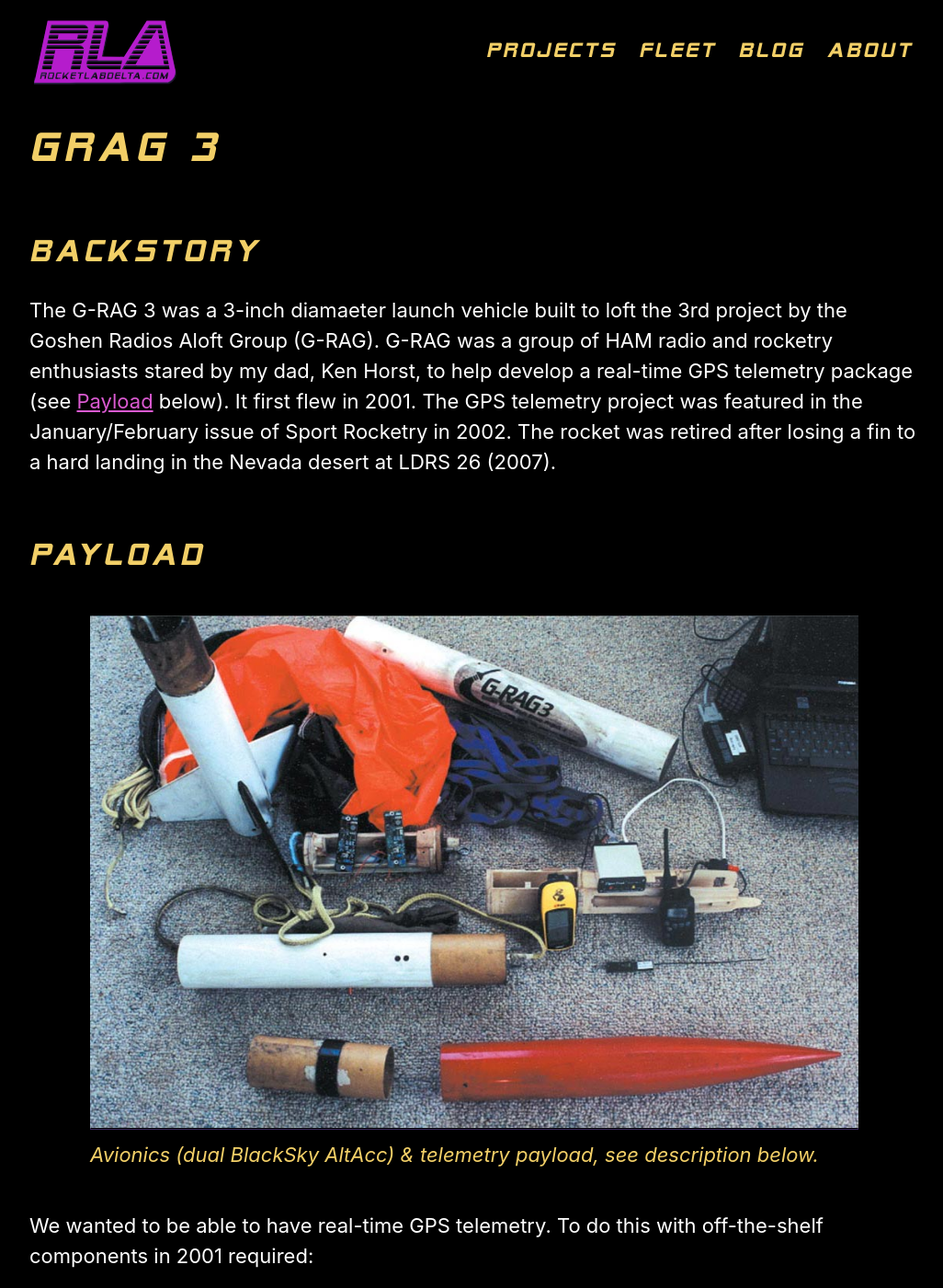
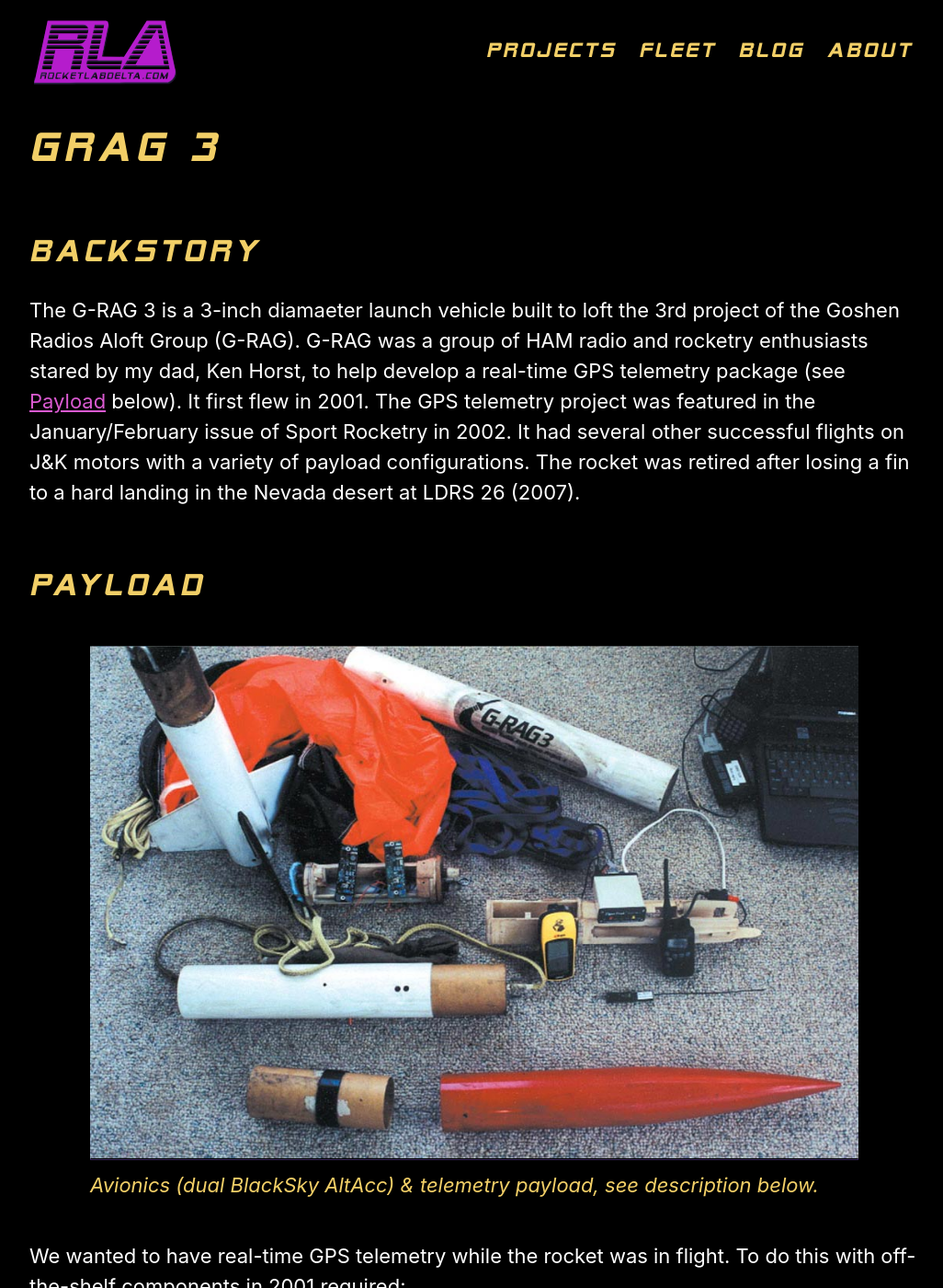
Before and after one commit to rocketlabdelta/rocketlabdelta.com, a Jekyll site: the page built from _fleet/g-rag-3.md, in a window 1280 px wide and 1400 px high. Shown: the whole window at 92% size, without its empty margins (124-1150 px from the left). Built offline with Jekyll 4.4.1, drawn with Linux system fonts in a browser that asks for light colours; some of the changed text lies outside the part shown.

Commit message:
Copy editing

```diff
--- a/_fleet/g-rag-3.md
+++ b/_fleet/g-rag-3.md
@@ -32,10 +32,11 @@ specifications:
 
 ## Backstory
 
-The G-RAG 3 was a 3-inch diamaeter launch vehicle built to loft the 3rd project by the Goshen Radios Aloft Group (G-RAG).
+The G-RAG 3 is a 3-inch diamaeter launch vehicle built to loft the 3rd project of the Goshen Radios Aloft Group (G-RAG).
 G-RAG was a group of HAM radio and rocketry enthusiasts stared by my dad, Ken Horst, to help develop a real-time GPS telemetry package (see [Payload][1] below).
 It first flew in 2001.
 The GPS telemetry project was featured in the January/February issue of Sport Rocketry in 2002.
+It had several other successful flights on J&K motors with a variety of payload configurations.
 The rocket was retired after losing a fin to a hard landing in the Nevada desert at LDRS 26 (2007).
 
 ## Payload
@@ -46,7 +47,7 @@ The rocket was retired after losing a fin to a hard landing in the Nevada desert
   <figcaption>Avionics (dual BlackSky AltAcc) &amp; telemetry payload, see description below.</figcaption>
 </figure>
 
-We wanted to be able to have real-time GPS telemetry.
+We wanted to have real-time GPS telemetry while the rocket was in flight.
 To do this with off-the-shelf components in 2001 required:
 
 ### Telemetry Package
```
